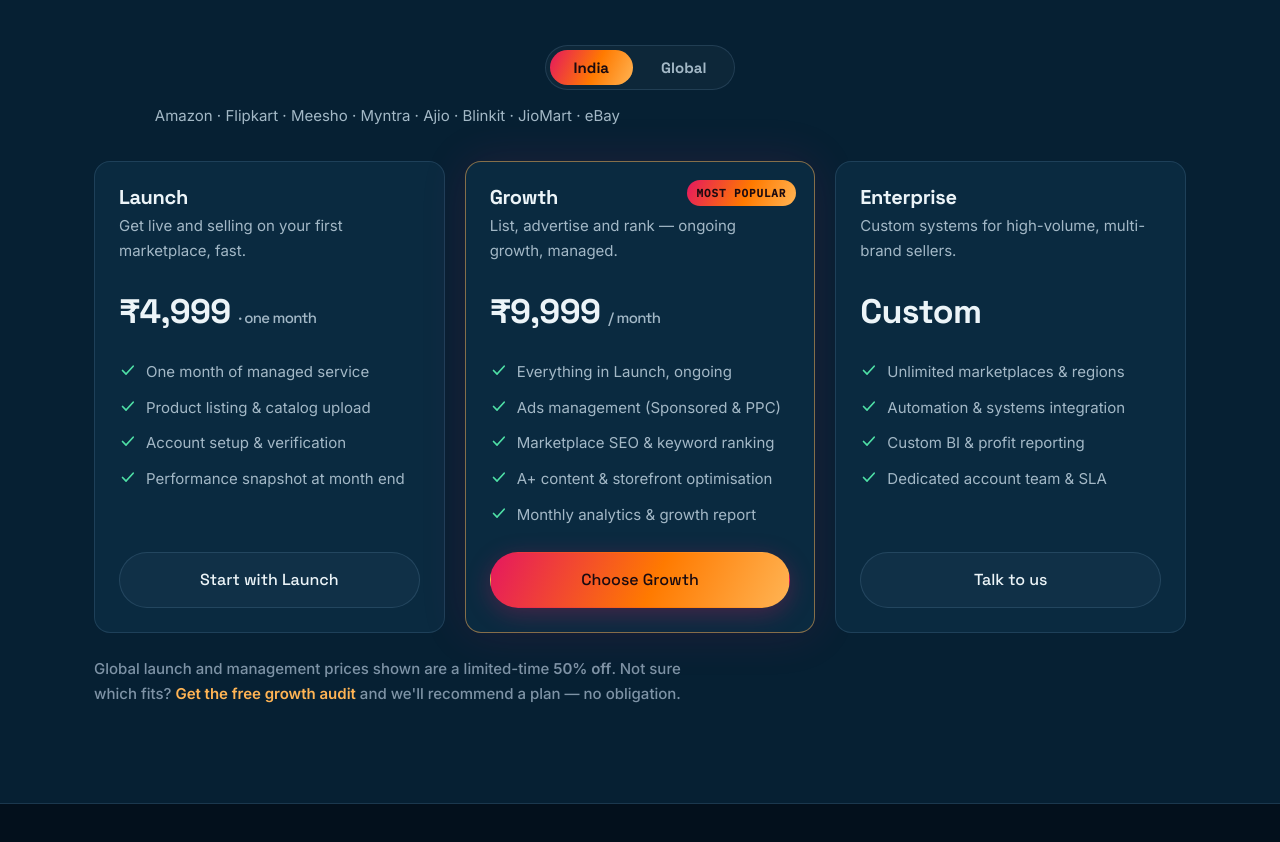
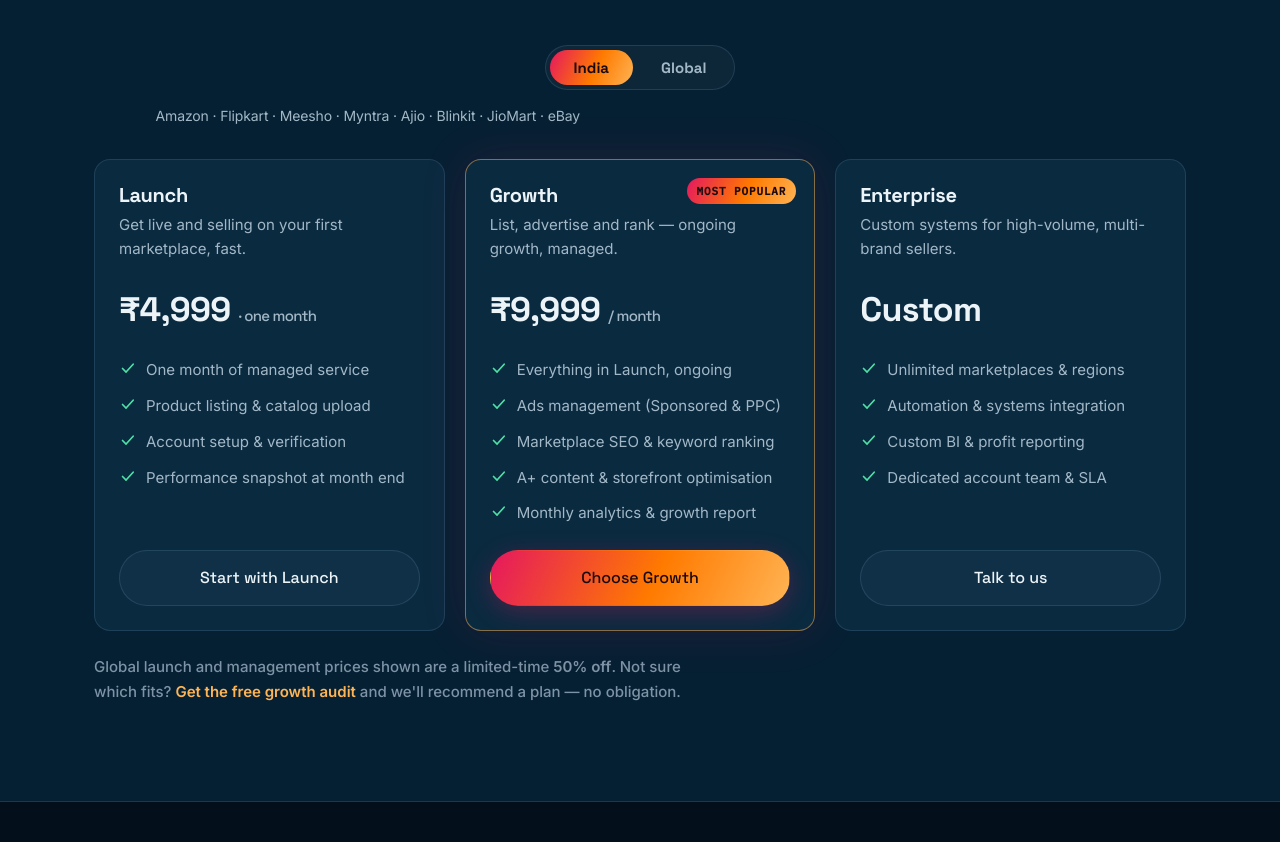
Before and after one commit to rahulriefel/ECOM-Vercel, a plain HTML site: page index.html in a window 1280 px wide. Shown: the part 3997-4839 px from the top of the page. Drawn offline with Linux system fonts and the light colour scheme.

Commit message:
Update styles.css

```diff
--- a/css/styles.css
+++ b/css/styles.css
@@ -292,8 +292,8 @@ section{padding:var(--s24) 0}
 .seg-btn[aria-selected="true"]{color:#1A0A10;background:var(--grad-brand)}
 .seg-wrap{display:flex;justify-content:center;margin-bottom:14px}
 .region-note{color:var(--muted);font-size:var(--fs-sm);margin:12px 0 16px}
-.region-note.center{text-align:center;margin-bottom:var(--s8);white-space:nowrap}
-@media(max-width:820px){.region-note.center{white-space:normal}}
+.region-note.center{text-align:center;margin-bottom:var(--s8);white-space:nowrap;font-size:.875rem;letter-spacing:-.01em}
+@media(max-width:700px){.region-note.center{white-space:normal;font-size:var(--fs-sm);letter-spacing:0}}
 [hidden]{display:none!important}
 
 /* ============ COMPLIANCE STRIP ============ */
```
